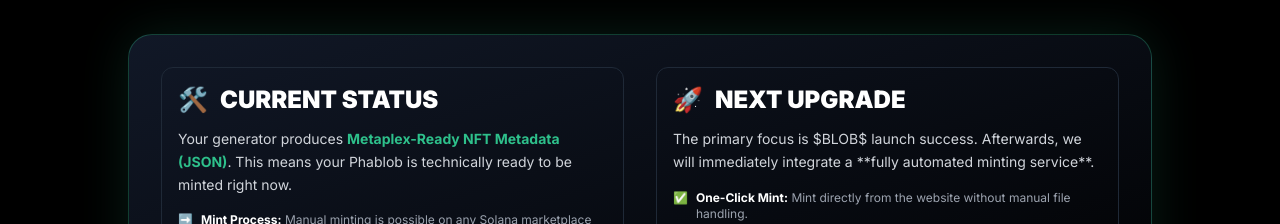
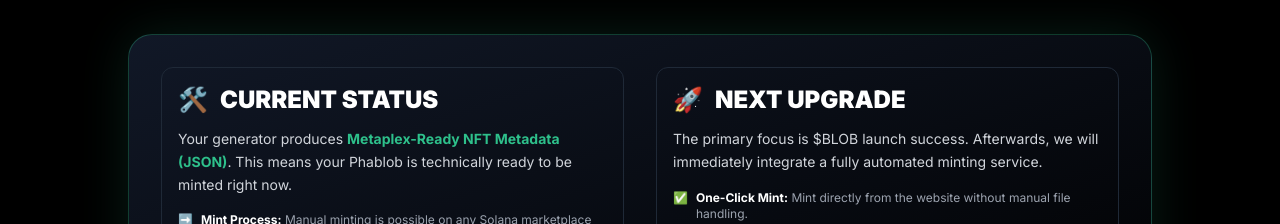
Before and after one commit to lucas555-ops/phablobs-cult, a Next.js app: page / in a window 1280 px wide. Shown: the part 2900-3124 px from the top of the page. Built offline with nearby package versions, Linux system fonts and the light colour scheme.

Commit message:
Update page.tsx

```diff
--- a/app/page.tsx
+++ b/app/page.tsx
@@ -570,7 +570,7 @@
                   <span className="text-[#ab0ff2]">🚀</span> NEXT UPGRADE
                 </div>
                 <p className="text-gray-300 leading-relaxed mb-4 text-sm">
-                  The primary focus is $BLOB$ launch success. Afterwards, we will immediately integrate a **fully automated minting service**.
+                  The primary focus is $BLOB launch success. Afterwards, we will immediately integrate a fully automated minting service.
                 </p>
                 <ul className="text-gray-400 space-y-1 text-xs">
                   <li className="flex items-start gap-2">
```
